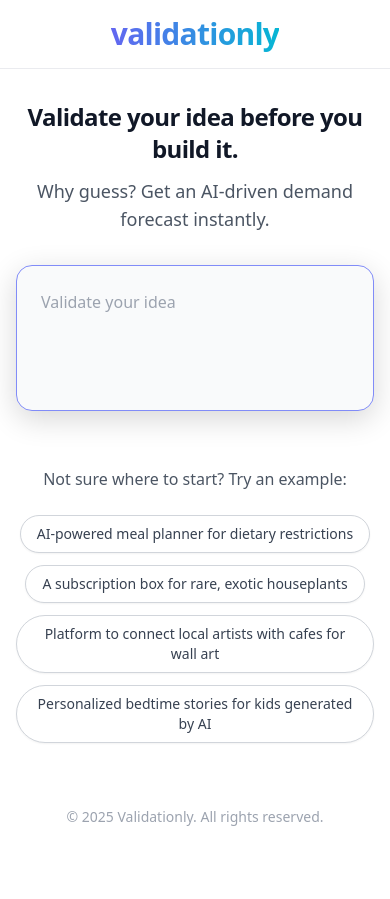
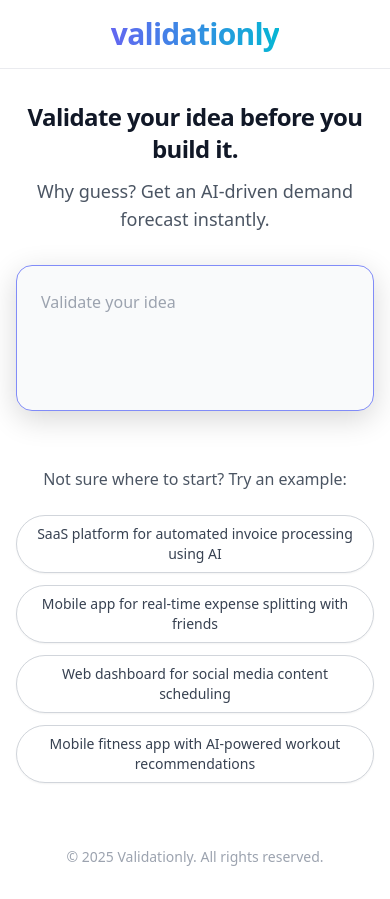
Before and after one commit to kptbarbarossa/validationly, a React (Vite) app: page / in a window 390 px wide. Before the commit the page ends 859 px from the top, so only its background shows below. Built offline with nearby package versions, Linux system fonts and the light colour scheme; the HTML template or start-up script is replaced by a standard one.

Commit message:
Update sample ideas to web SaaS and mobile app examples

```diff
--- a/src/pages/HomePage.tsx
+++ b/src/pages/HomePage.tsx
@@ -6,17 +6,13 @@ import type { ValidationResult, UserInput } from '../types';
 import LoadingSpinner from '../components/LoadingSpinner';
 
 const sampleIdeas = [
-    "AI-powered meal planner for dietary restrictions",
-    "A subscription box for rare, exotic houseplants",
-    "Platform to connect local artists with cafes for wall art",
-    "Personalized bedtime stories for kids generated by AI"
+    "SaaS platform for automated invoice processing using AI",
+    "Mobile app for real-time expense splitting with friends",
+    "Web dashboard for social media content scheduling",
+    "Mobile fitness app with AI-powered workout recommendations"
 ];
 
-const MagnifyingGlassIcon = () => (
-    <svg xmlns="http://www.w3.org/2000/svg" fill="none" viewBox="0 0 24 24" strokeWidth={1.5} stroke="currentColor" className="w-6 h-6">
-        <path strokeLinecap="round" strokeLinejoin="round" d="m21 21-5.197-5.197m0 0A7.5 7.5 0 1 0 5.196 5.196a7.5 7.5 0 0 0 10.607 10.607Z" />
-    </svg>
-);
+
 
 const HomePage: React.FC = () => {
     const [userInput, setUserInput] = useState<UserInput>({
```
